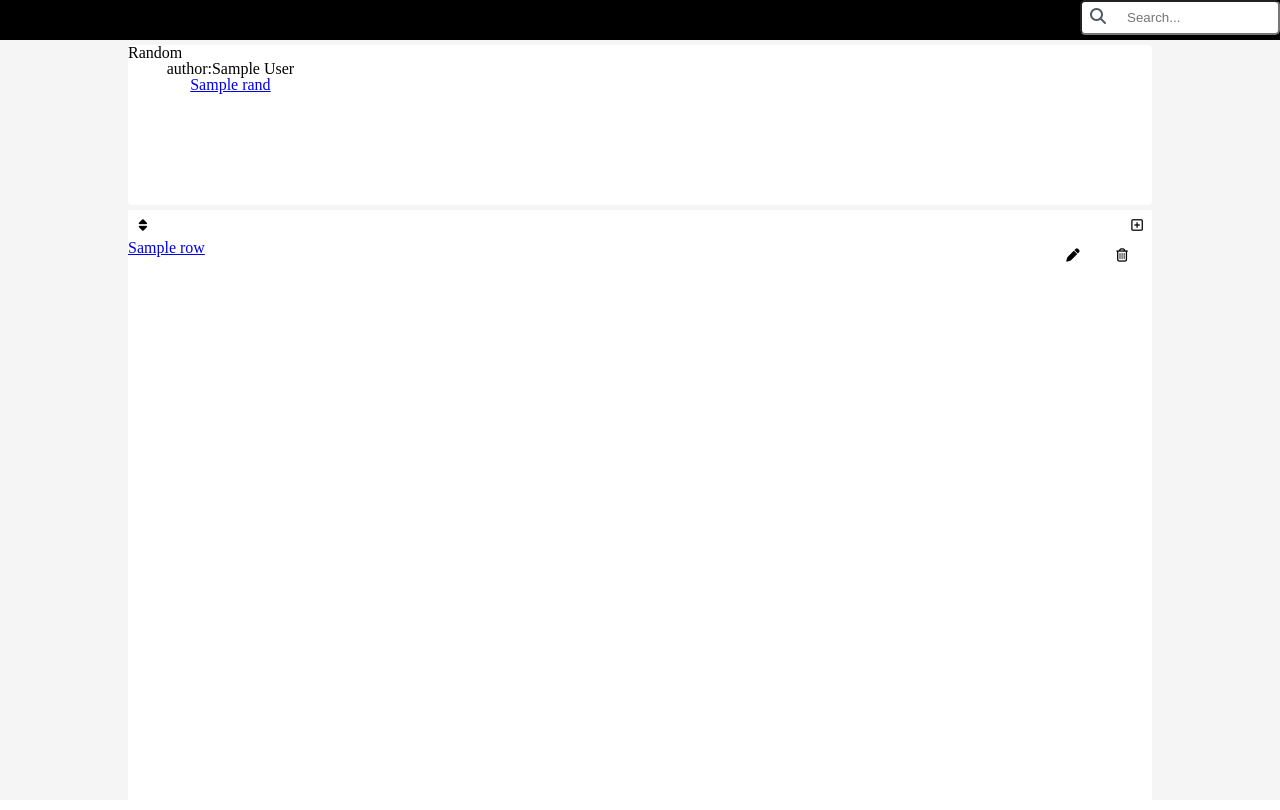
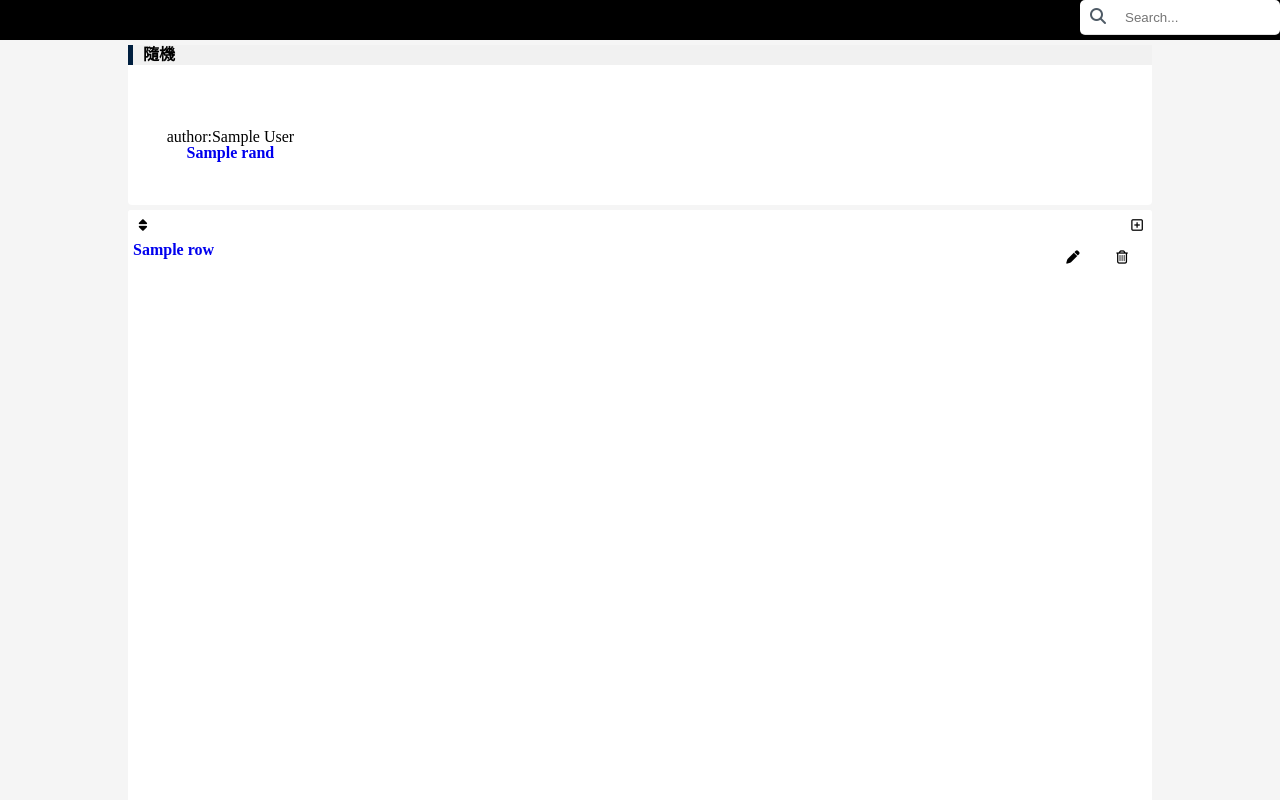
Before and after one commit to zzhewei/manga, a Flask app: template appsample/templates/main.html in a window 1280 px wide. Run offline with Flask 2, Linux system fonts and the light colour scheme; tables that the repository leaves empty hold one stand-in row (values such as "Sample post"); the template is opened without the code that fills it: values that come from a table or form of the project are taken from there, most other values are stand-ins (such as "Sample title", 1, 10 or a date in 2020); some libraries are stand-ins or nearby versions.

Commit message:
week2 D5

```diff
--- a/appsample/static/css/main.css
+++ b/appsample/static/css/main.css
@@ -107,6 +107,43 @@ table {
 
 #random_content {
     height: 100%;
+    display: flex;
+    align-items: center;
+}
+
+h2 {
+    border-left: 5px solid #001F3F;
+    background-color: #F1F1F1;
+    font-weight: bold;
+    padding-left: 10px; /* 左邊間距 */
+    padding-top: 2px; /* 上面間距 */
+    padding-bottom: 2px; /* 下面間距 */
+}
+
+a {
+    font-weight: bold;
+    text-decoration:none;
+}
+a:link{
+    //設定還沒有瀏覽過的連結
+    text-decoration:none;
+}
+a:hover {
+    //設定滑鼠移經的連結
+    color:red;
+}
+
+input{
+    border: none;
+    border-bottom: 1px solid rgba(0,0,0,.12);
+    font-size: 16px;
+    padding: 4px 0;
+    width: 20%;
+}
+input:focus{
+    border-bottom-color: black;
+    outline: 0;
+    border-bottom-width: 2px;
 }
 
 #random_content li {
@@ -119,6 +156,9 @@ table {
 #main_content li {
     display: flex;
     justify-content: space-between;
+    padding-left: 5px; /* 左邊間距 */
+    padding-top: 2px; /* 上面間距 */
+    padding-bottom: 2px; /* 下面間距 */
 }
 
 #main_content li button {
--- a/appsample/templates/main.html
+++ b/appsample/templates/main.html
@@ -18,7 +18,7 @@
         <div id="block">
         </div>
         <section id="random">
-            <h2>Random</h2>
+            <h2>隨機</h2>
             <ul id="random_content">
                 {% for i in rand %}
                 <li>
```
